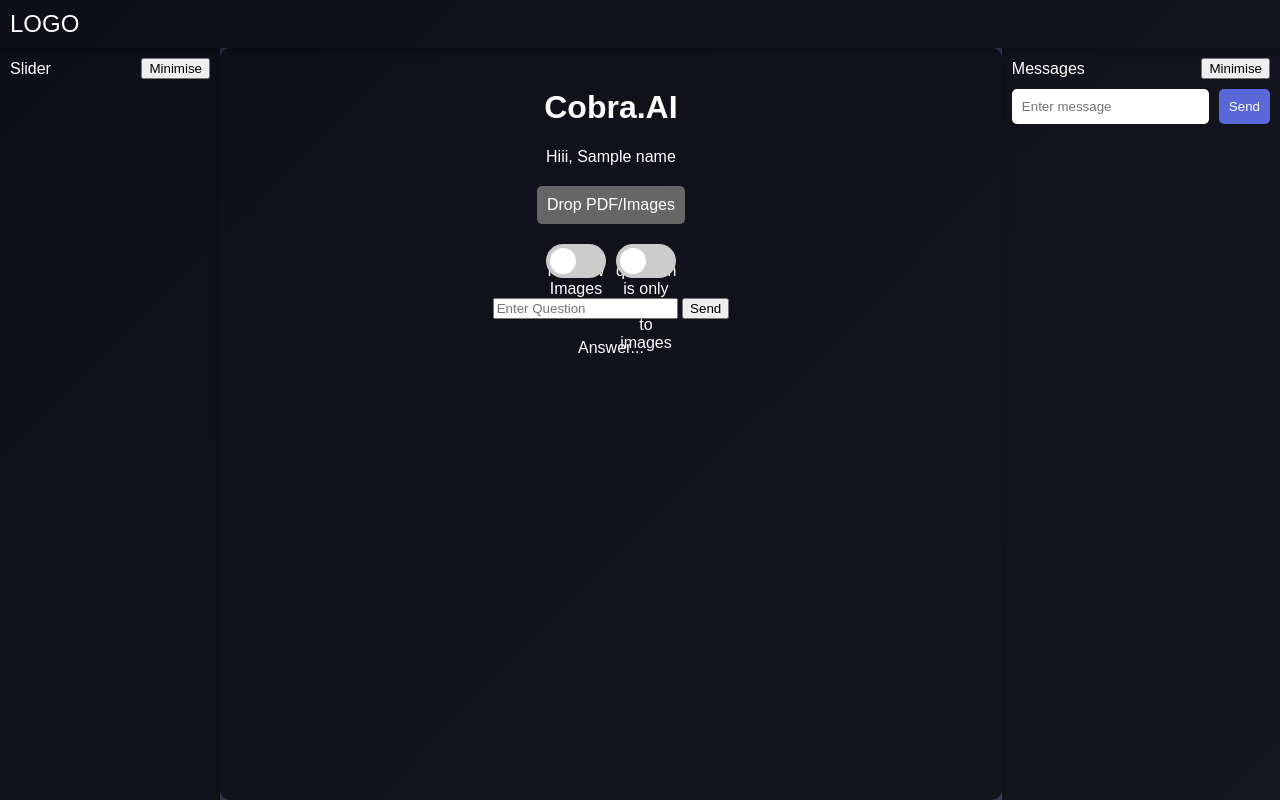
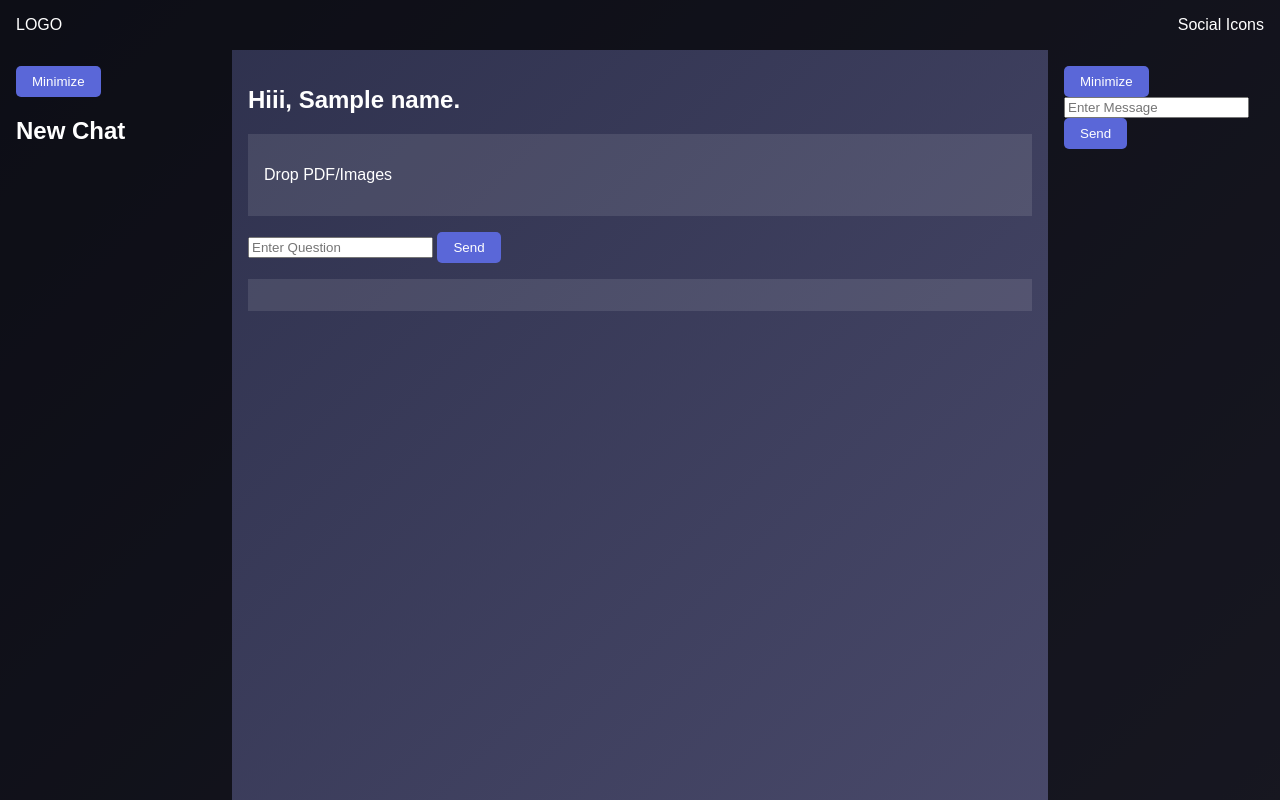
Before and after one commit to iiakshat/cobra.ai, a Flask app: template templates/home.html in a window 1280 px wide. Run offline with Flask 3, Linux system fonts and the light colour scheme; the template is opened without the code that fills it: most values are stand-ins (such as "Sample title", 1, 10 or a date in 2020).

Commit message:
Update Home

```diff
--- a/static/css/home.css
+++ b/static/css/home.css
@@ -4,161 +4,69 @@ body {
     color: white;
     display: flex;
     flex-direction: column;
+    height: 100vh;
     margin: 0;
-    height: 100vh;
 }
 
-.header {
+header {
     display: flex;
     justify-content: space-between;
     align-items: center;
-    padding: 10px;
+    padding: 1rem;
     background: rgba(0, 0, 0, 0.7);
-    box-shadow: 0 4px 8px rgba(0, 0, 0, 0.3);
 }
 
-.logo {
-    font-size: 24px;
+.main-container {
+    display: flex;
+    flex: 1;
 }
 
-.social-icons {
-    display: flex;
-    gap: 10px;
+.sidebar {
+    width: 200px;
+    background: rgba(0, 0, 0, 0.7);
+    padding: 1rem;
 }
 
-.container {
-    display: flex;
+.content {
     flex: 1;
-    overflow: hidden;
+    padding: 1rem;
 }
 
-.slider, .messenger {
-    background: rgba(0, 0, 0, 0.7);
-    padding: 10px;
-    flex: 0 0 200px;
-    transition: flex 0.3s ease;
+.welcome-message {
+    margin-bottom: 1rem;
 }
 
-.slider-header, .messenger-header {
-    display: flex;
-    justify-content: space-between;
-    align-items: center;
+.upload-section {
+    background: rgba(255, 255, 255, 0.1);
+    padding: 1rem;
+    margin-bottom: 1rem;
 }
 
-.slider-content, .messenger-content {
-    margin-top: 10px;
+.question-section {
+    margin-bottom: 1rem;
 }
 
-.main-content {
-    flex: 1;
-    padding: 20px;
-    background: rgba(0, 0, 0, 0.7);
-    overflow-y: auto;
-    box-shadow: 0 4px 8px rgba(0, 0, 0, 0.3);
-    border-radius: 10px;
-    text-align: center;
+.answer-section {
+    background: rgba(255, 255, 255, 0.1);
+    padding: 1rem;
 }
 
-.file-upload {
-    margin: 20px 0;
+.messenger {
+    width: 200px;
+    background: rgba(0, 0, 0, 0.7);
+    padding: 1rem;
 }
 
-.file-upload input[type="file"] {
-    display: none;
-}
-
-.file-upload label {
-    display: inline-block;
-    padding: 10px;
-    background: #666;
-    cursor: pointer;
-    border-radius: 5px;
-}
-
-.controls {
-    display: flex;
-    gap: 10px;
-    justify-content: center;
-    margin: 20px 0;
-}
-
-.switch {
-    position: relative;
-    display: inline-block;
-    width: 60px;
-    height: 34px;
-}
-
-.switch input {
-    opacity: 0;
-    width: 0;
-    height: 0;
-}
-
-.slider.round {
-    position: absolute;
-    cursor: pointer;
-    top: 0;
-    left: 0;
-    right: 0;
-    bottom: 0;
-    background-color: #ccc;
-    transition: .4s;
-    border-radius: 34px;
-}
-
-.slider.round:before {
-    position: absolute;
-    content: "";
-    height: 26px;
-    width: 26px;
-    left: 4px;
-    bottom: 4px;
-    background-color: white;
-    transition: .4s;
-    border-radius: 50%;
-}
-
-input:checked + .slider {
-    background-color: #03a9f4;
-}
-
-input:checked + .slider:before {
-    transform: translateX(26px);
-}
-
-.answer {
-    margin: 20px 0;
-}
-
-.message-input {
-    display: flex;
-    gap: 10px;
-}
-
-.message-input input {
-    flex: 1;
-    padding: 10px;
-    border: none;
-    border-radius: 5px;
-}
-
-.message-input button {
+button {
     background: #5a67d8;
     border: none;
-    padding: 10px;
     color: white;
+    padding: 0.5rem 1rem;
     border-radius: 5px;
     cursor: pointer;
     transition: background 0.3s ease;
 }
 
-.message-input button:hover {
+button:hover {
     background: #434190;
 }
-
-/* Minimized state */
-.minimized .slider-content,
-.minimized .messenger-content {
-    display: none;
-}
--- a/static/scripts/home.js
+++ b/static/scripts/home.js
@@ -1,56 +1,49 @@
-function toggleSlider() {
-    var slider = document.getElementById('slider');
-    var sliderToggleBtn = document.getElementById('slider-toggle-btn');
-    if (slider.classList.contains('minimized')) {
-        slider.classList.remove('minimized');
-        sliderToggleBtn.textContent = 'Minimise';
+document.getElementById('minimize-sidebar').addEventListener('click', function() {
+    var sidebar = document.getElementById('sidebar');
+    var content = document.getElementById('sidebar-content');
+    if (content.style.display === 'none') {
+        content.style.display = 'block';
+        this.textContent = 'Minimize';
     } else {
-        slider.classList.add('minimized');
-        sliderToggleBtn.textContent = 'Maximise';
+        content.style.display = 'none';
+        this.textContent = 'Maximize';
     }
-}
+});
 
-function toggleMessenger() {
+document.getElementById('minimize-messenger').addEventListener('click', function() {
     var messenger = document.getElementById('messenger');
-    var messengerToggleBtn = document.getElementById('messenger-toggle-btn');
-    if (messenger.classList.contains('minimized')) {
-        messenger.classList.remove('minimized');
-        messengerToggleBtn.textContent = 'Minimise';
+    var content = document.getElementById('messenger-content');
+    if (content.style.display === 'none') {
+        content.style.display = 'block';
+        this.textContent = 'Minimize';
     } else {
-        messenger.classList.add('minimized');
-        messengerToggleBtn.textContent = 'Maximise';
+        content.style.display = 'none';
+        this.textContent = 'Maximize';
     }
-}
+});
 
 function sendQuestion() {
-    var question = $('#question-input').val();
-    var previewImages = $('#preview-images').is(':checked');
-    var imageOnly = $('#image-only').is(':checked');
-
-    $.ajax({
-        type: 'POST',
-        url: '/send_question',
-        data: JSON.stringify({
-            'question': question,
-            'preview_images': previewImages,
-            'image_only': imageOnly
+    var question = document.getElementById('question').value;
+    fetch('/send_question', {
+        method: 'POST',
+        headers: {
+            'Content-Type': 'application/json',
+        },
+        body: JSON.stringify({
+            question: question,
+            preview_images: false,
+            image_only: false
         }),
-        contentType: 'application/json',
-        success: function(response) {
-            $('#answer-text').text(response.answer);
-        },
-        error: function() {
-            $('#answer-text').text('An error occurred while processing your question.');
-        }
-    });
+    })
+    .then(response => response.json())
+    .then(data => {
+        var answerSection = document.getElementById('answer-section');
+        answerSection.innerHTML = `<p>${data.answer}</p>`;
+    })
+    .catch(error => console.error('Error:', error));
 }
 
 function sendMessage() {
-    var message = $('#message-input').val();
-
-    // Add the message to the display
-    $('#message-display').append('<div>' + message + '</div>');
-
-    // Clear the input
-    $('#message-input').val('');
+    var message = document.getElementById('message').value;
+    // Handle sending the message to the chat
 }
--- a/templates/home.html
+++ b/templates/home.html
@@ -6,68 +6,43 @@
     <title>Home</title>
     <link rel="stylesheet" href="{{ url_for('static', filename='home.css') }}">
     <script src="{{ url_for('static', filename='home.js') }}"></script>
-    <link rel="stylesheet" href="../static/css/home.css">
-    <script src="../static/scripts/home.js"></script>
-
 </head>
 <body>
-    <div class="header">
+    <header>
         <div class="logo">LOGO</div>
-        <div class="social-icons">
-            <!-- Add your social icons here -->
-        </div>
-    </div>
-    <div class="container">
-        <div class="slider" id="slider">
-            <div class="slider-header">
-                <span>Slider</span>
-                <button onclick="toggleSlider()" id="slider-toggle-btn">Minimise</button>
+        <div class="social-icons">Social Icons</div>
+    </header>
+    <div class="main-container">
+        <aside class="sidebar" id="sidebar">
+            <button id="minimize-sidebar">Minimize</button>
+            <div id="sidebar-content">
+                <h2>New Chat</h2>
+                <!-- Chat history goes here -->
             </div>
-            <div class="slider-content">
-                <!-- Slider content goes here -->
+        </aside>
+        <div class="content">
+            <div class="welcome-message">
+                <h2>Hiii, {{ name }}.</h2>
+            </div>
+            <div class="upload-section">
+                <p>Drop PDF/Images</p>
+            </div>
+            <div class="question-section">
+                <input type="text" id="question" placeholder="Enter Question">
+                <button onclick="sendQuestion()">Send</button>
+            </div>
+            <div class="answer-section" id="answer-section">
+                <!-- Answer will be displayed here -->
             </div>
         </div>
-        <div class="main-content">
-            <h1>Cobra.AI</h1>
-            <p>Hiii, {{ name }}</p>
-            <div class="file-upload">
-                <input type="file" id="file-input" accept=".pdf, image/*" />
-                <label for="file-input">Drop PDF/Images</label>
+        <aside class="messenger" id="messenger">
+            <button id="minimize-messenger">Minimize</button>
+            <div id="messenger-content">
+                <!-- Messenger content goes here -->
+                <input type="text" id="message" placeholder="Enter Message">
+                <button onclick="sendMessage()">Send</button>
             </div>
-            <div class="controls">
-                <label class="switch">
-                    <input type="checkbox" id="preview-images">
-                    <span class="slider round"></span>
-                    Preview Images
-                </label>
-                <label class="switch">
-                    <input type="checkbox" id="image-only">
-                    <span class="slider round"></span>
-                    My question is only related to images
-                </label>
-            </div>
-            <input type="text" id="question-input" placeholder="Enter Question">
-            <button onclick="sendQuestion()">Send</button>
-            <div class="answer">
-                <p>Answer...</p>
-            </div>
-        </div>
-        <div class="messenger" id="messenger">
-            <div class="messenger-header">
-                <span>Messages</span>
-                <button onclick="toggleMessenger()" id="messenger-toggle-btn">Minimise</button>
-            </div>
-            <div class="messenger-content">
-                <!-- Messenger content goes here -->
-                <div class="message-input">
-                    <input type="text" id="message-input" placeholder="Enter message">
-                    <button onclick="sendMessage()">Send</button>
-                </div>
-                <div class="message-display" id="message-display">
-                    <!-- Messages will be displayed here -->
-                </div>
-            </div>
-        </div>
+        </aside>
     </div>
 </body>
 </html>
```
